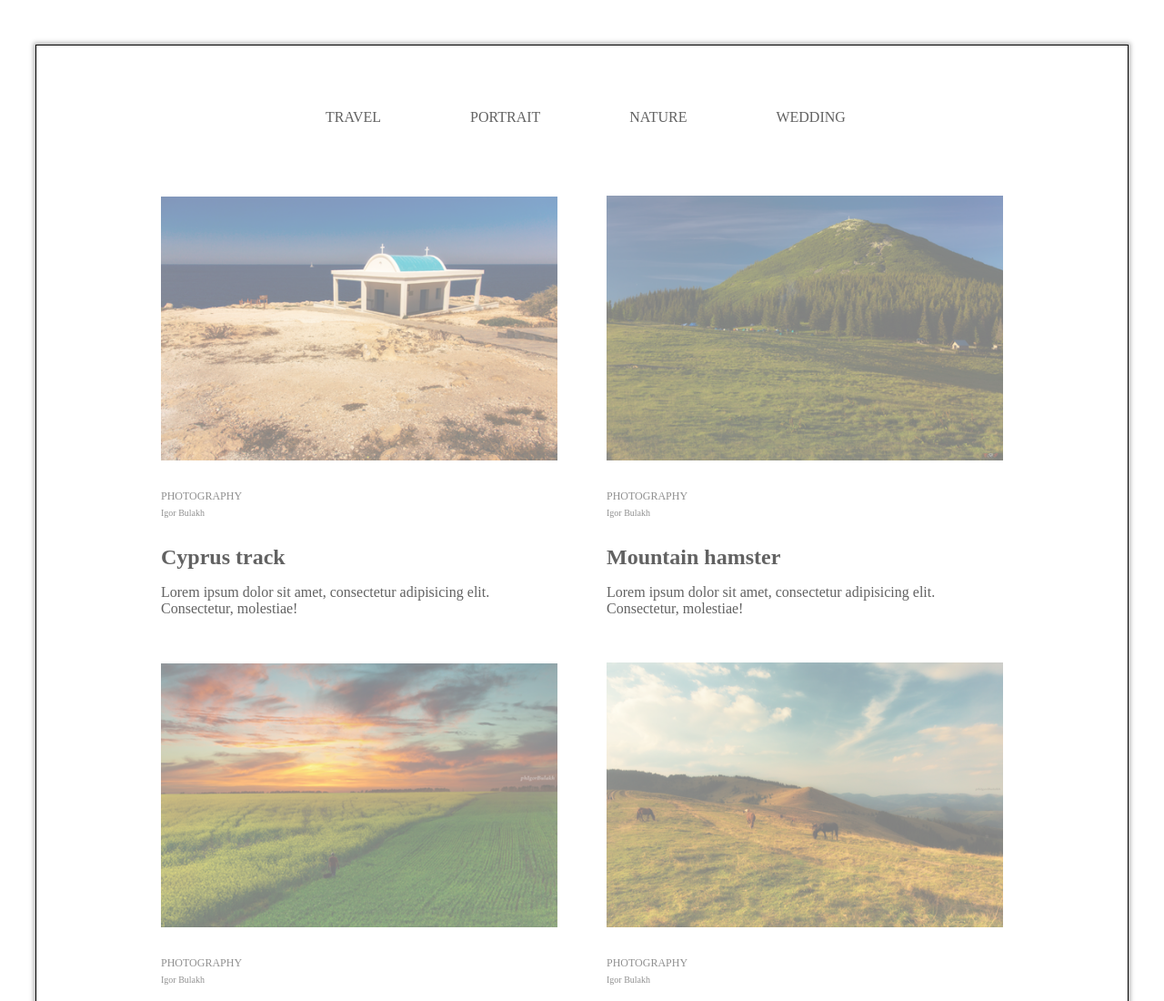
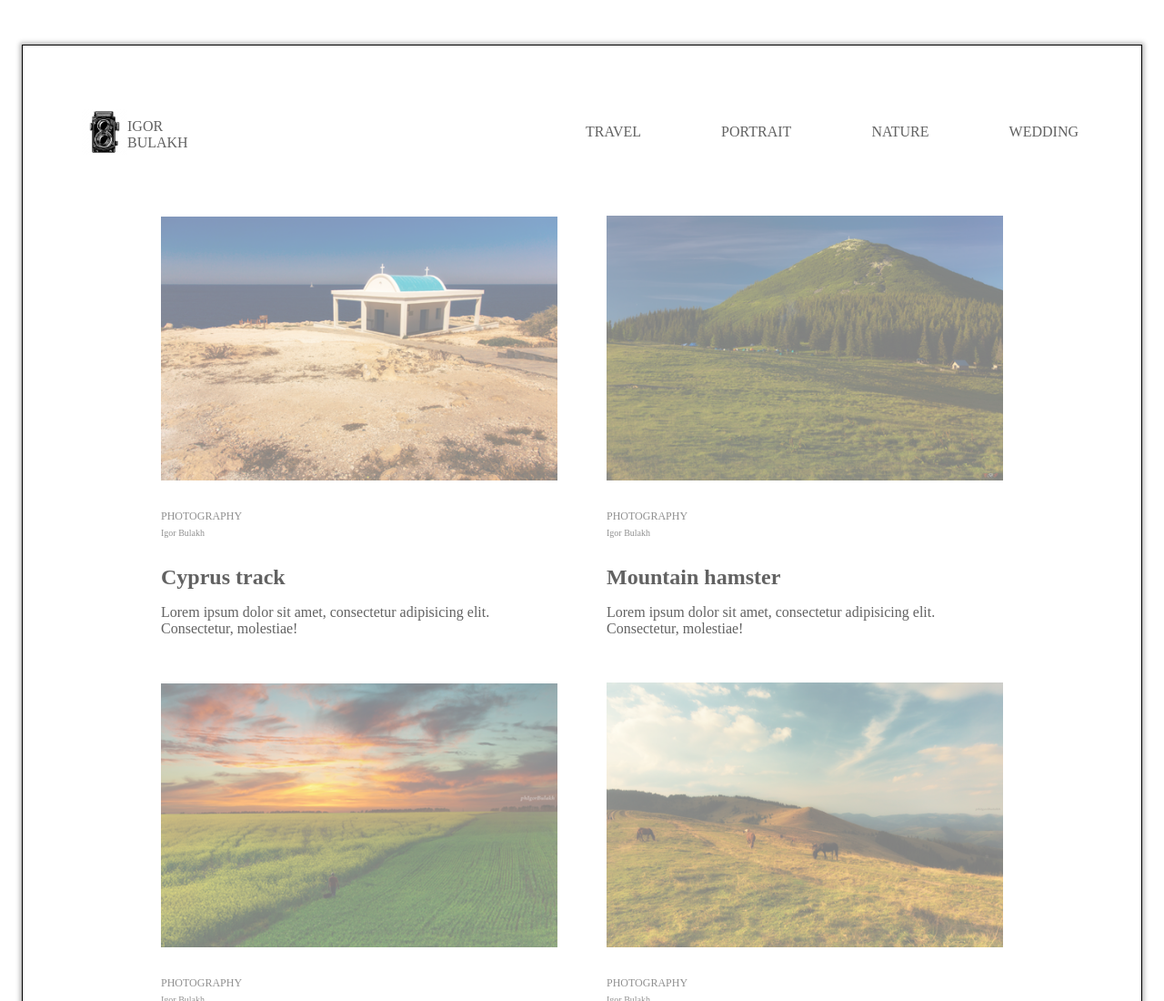
Before and after one commit to IgorBulakh/my-photo_HTML-CSS, a plain HTML site: page index.html in a window 1280 px wide. Shown: the top 1100 px of the page at 91% size. Drawn offline with Linux system fonts and the light colour scheme.

Commit message:
new structure

```diff
--- a/index.html
+++ b/index.html
@@ -11,7 +11,10 @@
     <div class="wraper">
       <!---------------------------HEADER -->
       <header class="page-header">
-        <a href="#" class="logo"></a>
+        <a href="#" class="logo">
+          <p class="logo-name">Igor Bulakh</p>
+          <!-- <img class="logo-img" src="./img/icon.png" alt="logo" /> -->
+        </a>
         <ul class="menu">
           <li class="menu-item">
             <a href="#" class="menu-link">travel</a>
--- a/style/header.css
+++ b/style/header.css
@@ -3,32 +3,94 @@
     margin: 0;
     padding: 0;
 }
-/*.page-header {
-	outline: 1px solid black;
-}*/
+/*============== new-version ============= */
+.page-header {
+	display: flex;
+	justify-content: space-between;
+	align-items: center;
+	padding: 0 50px;
+	margin-bottom: 50px;
+}
+.logo {
+	position: relative;
+	display: flex;
+	flex-direction: row-reverse;
+	align-items: center;
+	color: #626262;
+	text-transform: uppercase;
+	text-decoration: none;
+	width: 50px;
+	height: 50px;
+	/* vertical-align: middle; */
+	background-image: url(../img/icon.png);
+	/* background-repeat: no-repeat; */
+	/* background-position: inherit; */
+	background-size: cover;
+}
+.logo-name{
+	position: absolute;
+	width: 100%;
+	top: 10px;
+	right: -50px;
+}
+.logo-img{
+	/* height: 50px; */
+}
+.menu {
+	display: flex;
+	width: 50%;
+	justify-content: space-between;
+}
+.menu-item {
+	font-size: 16px;
+	list-style: none;
+}
+.menu-link {
+	padding: 3px;
+	border: 1px solid transparent;
+	border-radius: 2px;
+	color: #626262;
+	text-transform: uppercase;
+	text-decoration: none;
+}
 
-/*.logo {
+.menu-link:hover {
+	color: #03a9f4;
+	border: 1px solid #b8b6b6;
+	border-radius: 2px;
+	box-shadow: 0 0 2px 2px rgba(0,0,0,0.2);
+}
+
+
+/*============== old-version ============= */
+
+/* .page-header {
+
+}
+
+.logo {
 	display: inline-block;
 	height: 50px;
 	width: 50px;
-	margin: 10px;
+
 	vertical-align: middle;
-	background-image: url();
+	background-image: url(../img/icon.png);
 	background-size: cover;
-}*/
+}
 .menu {
 	margin-left:314px;
-	margin-bottom: 60px;
+
 	display: inline-block;
 	list-style: none;
 	font-size: 0;
-	/*outline: 1px solid black; -------ForPrezent------*/
+
 }
 
 .menu-item {
 	margin-right: 90px;
 	display: inline-block;
 	font-size: 16px;
+	list-style: none;
 }
 .menu-item:last-child {
 	margin-right: 0;
@@ -37,7 +99,7 @@
 .menu-link {
 	padding: 3px;
 	border: 1px solid transparent;
-	/*border-radius: 2px;*/
+	border-radius: 2px;
 	color: #626262;
 	text-transform: uppercase;
 	text-decoration: none;
@@ -49,4 +111,4 @@
 	border: 1px solid #b8b6b6;
 	border-radius: 2px;
 	box-shadow: 0 0 2px 2px rgba(0,0,0,0.2);
-}
+} */
--- a/style/wraper.css
+++ b/style/wraper.css
@@ -5,11 +5,11 @@
 }
 
 .wraper {
-    width: 1200px;
-    margin: auto;
+    width: 1230px;
+    margin: 0 auto;
     margin-top: 50px;
     margin-bottom: 50px;
-    padding: 70px 0;
+    padding: 70px 15px;
     outline: 1px solid black;
     box-shadow: 0 0 5px 3px rgba(0,0,0,0.3);
 }
```
Also changed, not shown: img/icon.png (added).
